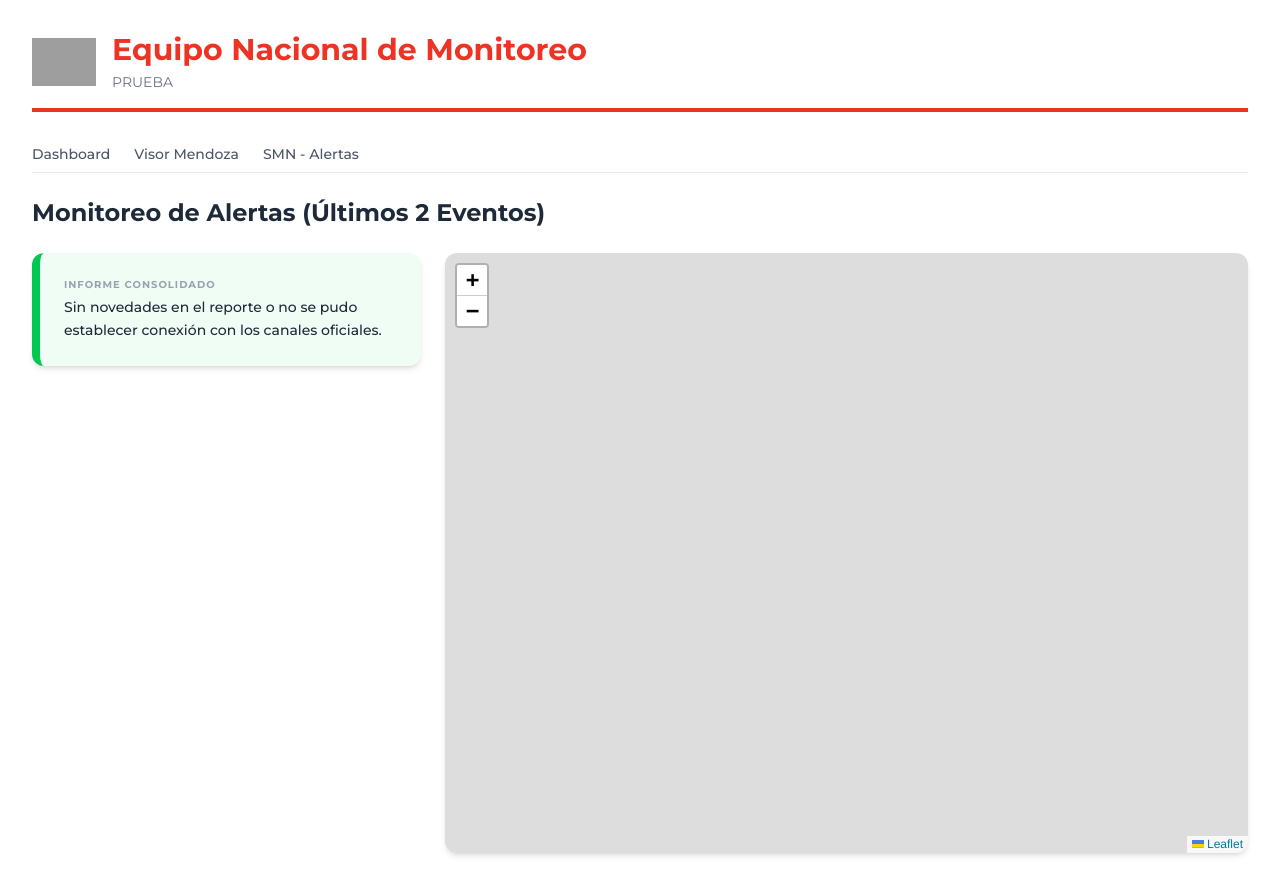
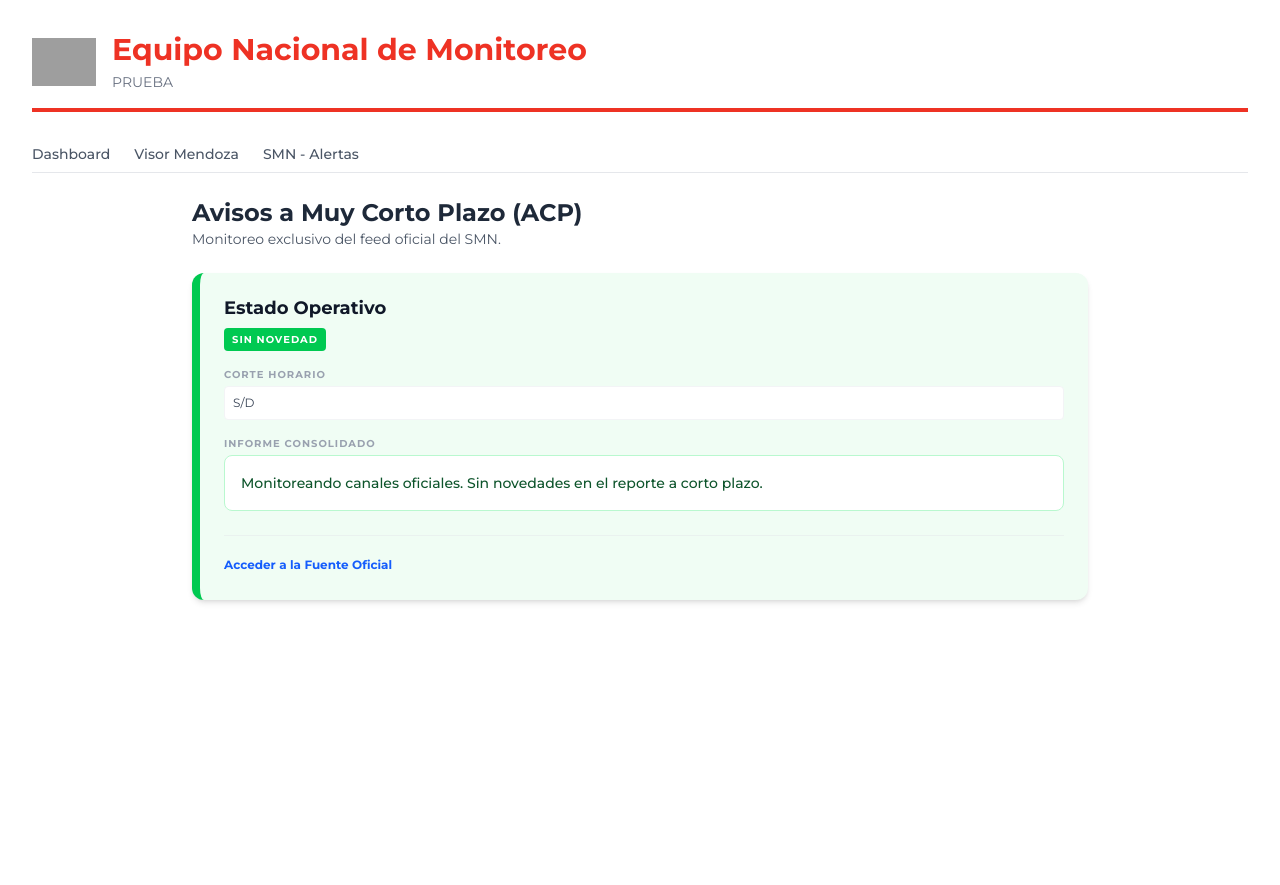
Before and after one commit to Shennko1/cruz-roja-argentina-panel, a Next.js app: page /monitoreo in a window 1280 px wide. After the commit the page ends 800 px from the top, so only its background shows below. Built offline with nearby package versions, Linux system fonts and the light colour scheme; no server answers; grey boxes are pictures that could not be loaded.

Commit message:
Update page.js

```diff
--- a/app/monitoreo/page.js
+++ b/app/monitoreo/page.js
@@ -2,138 +2,87 @@ import React from 'react';
 
 export const dynamic = 'force-dynamic';
 
-async function getSmnData() {
+async function getSmnAcpData() {
   let isAlertActive = false;
-  let description = "Sin novedades en el reporte o no se pudo establecer conexión con los canales oficiales.";
+  let description = "Monitoreando canales oficiales. Sin novedades en el reporte a corto plazo.";
   let date = "S/D";
-  let polygons = [];
+  let link = "https://www.smn.gob.ar/alertas";
 
   const headers = {
     'User-Agent': 'Mozilla/5.0 (Windows NT 10.0; Win64; x64) AppleWebKit/537.36 (KHTML, like Gecko) Chrome/120.0.0.0 Safari/537.36'
   };
 
   try {
-    const indexRes = await fetch('https://ssl.smn.gob.ar/feeds/CAP/rss_alertaCAP_nuevo.xml', {
+    const rssRes = await fetch('https://ssl.smn.gob.ar/feeds/CAP/avisocortoplazo/rss_acpCAP.xml', {
       headers,
       next: { revalidate: 60 }
     });
-    const indexXml = await indexRes.text();
+    const xmlText = await rssRes.text();
 
-    const pubDateMatch = indexXml.match(/<pubDate>(.*?)<\/pubDate>/);
+    const pubDateMatch = xmlText.match(/<pubDate>(.*?)<\/pubDate>/);
     if (pubDateMatch) date = pubDateMatch[1];
 
-    // Capturamos todos los items y nos quedamos solo con los primeros dos
-    const itemMatches = [...indexXml.matchAll(/<item>([\s\S]*?)<\/item>/g)].slice(0, 2);
+    const itemMatch = xmlText.match(/<item>([\s\S]*?)<\/item>/);
+    if (itemMatch) {
+      const descMatch = itemMatch[1].match(/<description>(.*?)<\/description>/);
+      if (descMatch) {
+         description = descMatch[1].replace(/<!\[CDATA\[/g, "").replace(/]]>/g, "").trim();
+      }
 
-    let descNarrativa = "";
+      const linkMatch = itemMatch[1].match(/<link>(.*?)<\/link>/);
+      if (linkMatch) link = linkMatch[1];
+    }
 
-    if (itemMatches.length > 0) {
-       for(let i=0; i < itemMatches.length; i++) {
-         let item = itemMatches[i][1];
-         let titleMatch = item.match(/<title>(.*?)<\/title>/);
-         let descMatch = item.match(/<description>(.*?)<\/description>/);
-         let guidMatch = item.match(/<guid>(.*?)<\/guid>/);
-         let itemDateMatch = item.match(/<pubDate>(.*?)<\/pubDate>/);
+    isAlertActive = !description.includes('No se han emitido Avisos');
+  } catch (e) {
+    console.error("Fallo al leer el RSS de corto plazo:", e);
+  }
 
-         if(titleMatch && guidMatch) {
-            let titulo = titleMatch[1].replace("<![CDATA[", "").replace("]]>", "").trim();
-            let desc = descMatch ? descMatch[1].replace("<![CDATA[", "").replace("]]>", "").trim() : "";
-            let fecha = itemDateMatch ? itemDateMatch[1] : "Fecha no especificada";
-            let url = guidMatch[1].trim();
-
-            // Construcción del texto narrativo con distinción de fecha
-            descNarrativa += "Con fecha " + fecha + " se registra " + titulo + ". " + desc + " ";
-
-            let color = '#ffc107';
-            let t = titulo.toLowerCase();
-            if (t.includes('naranja')) color = '#ff9800';
-            else if (t.includes('roja')) color = '#f44336';
-
-            // Procesamiento de polígonos solo para este item
-            try {
-              let fileUrl = url.startsWith('//') ? 'https:' + url : url;
-              const capRes = await fetch(fileUrl, { headers });
-              const capText = await capRes.text();
-              const polyMatches = [...capText.matchAll(/<polygon>(.*?)<\/polygon>/g)];
-
-              for (let p of polyMatches) {
-                 let rawCoords = p[1].trim().split(/\s+/).filter(c => c.includes(','));
-                 let leafletCoords = rawCoords.map(coord => {
-                   let [lat, lon] = coord.split(',');
-                   return [parseFloat(lat), parseFloat(lon)];
-                 });
-                 if (leafletCoords.length > 0) {
-                   polygons.push({
-                     coords: leafletCoords,
-                     title: titulo,
-                     date: fecha,
-                     color: color
-                   });
-                 }
-              }
-            } catch(e) { console.error("Error en CAP:", url); }
-         }
-       }
-       if (descNarrativa.trim() !== "") {
-         description = descNarrativa.trim();
-         isAlertActive = !description.includes('No se han emitido Avisos');
-       }
-    }
-  } catch (e) { console.error("Error en índice:", e); }
-
-  return { isAlertActive, description, date, polygons };
+  return { isAlertActive, description, date, link };
 }
 
 export default async function MonitoreoSMNPage() {
-  const data = await getSmnData();
+  const data = await getSmnAcpData();
 
-  const mapHtml = `
-    <!DOCTYPE html>
-    <html>
-    <head>
-      <link rel="stylesheet" href="https://cdnjs.cloudflare.com/ajax/libs/leaflet/1.9.4/leaflet.css" />
-      <script src="https://cdnjs.cloudflare.com/ajax/libs/leaflet/1.9.4/leaflet.js"></script>
-      <style>body { margin: 0; padding: 0; } #map { width: 100%; height: 100vh; }</style>
-    </head>
-    <body>
-      <div id="map"></div>
-      <script>
-        document.addEventListener("DOMContentLoaded", function() {
-          var map = L.map('map').setView([-38.4161, -63.6167], 4);
-          L.tileLayer('https://{s}.basemaps.cartocdn.com/light_all/{z}/{x}/{y}{r}.png').addTo(map);
-          var polys = ${JSON.stringify(data.polygons)};
-          if (polys.length > 0) {
-            var bounds = [];
-            polys.forEach(function(p) {
-              var poly = L.polygon(p.coords, {color: p.color, weight: 2, fillColor: p.color, fillOpacity: 0.5}).addTo(map);
-              poly.bindTooltip("<b>" + p.title + "</b>", {sticky: true});
-              poly.bindPopup("<b>" + p.title + "</b><br>Fecha: " + p.date);
-              p.coords.forEach(function(c) { bounds.push(c); });
-            });
-            map.fitBounds(bounds);
-          }
-        });
-      </script>
-    </body>
-    </html>
-  `;
+  const alertClass = data.isAlertActive ? 'bg-red-50 border-[#ee3224]' : 'bg-green-50 border-green-500';
+  const badgeClass = data.isAlertActive ? 'bg-[#ee3224] text-white' : 'bg-green-500 text-white';
+  const textClass = data.isAlertActive ? 'border-[#ee3224] text-red-900' : 'border-green-200 text-green-900';
 
   return (
-    <div className="space-y-6">
-      <h2 className="text-2xl font-bold text-gray-800">Monitoreo de Alertas (Últimos 2 Eventos)</h2>
-      <div className="grid grid-cols-1 xl:grid-cols-3 gap-6">
-        <div className="xl:col-span-1">
-          <div className={`p-6 rounded-xl shadow-md border-l-8 ${data.isAlertActive ? 'bg-red-50 border-red-600' : 'bg-green-50 border-green-500'}`}>
+    <div className="space-y-6 max-w-4xl mx-auto">
+      <div className="flex justify-between items-end">
+        <div>
+          <h2 className="text-2xl font-bold text-gray-800">Avisos a Muy Corto Plazo (ACP)</h2>
+          <p className="text-gray-600 text-sm">Monitoreo exclusivo del feed oficial del SMN.</p>
+        </div>
+      </div>
+
+      <div className={"p-6 rounded-xl shadow-md border-l-8 transition-colors " + alertClass}>
+        <div className="mb-4">
+          <h3 className="text-lg font-bold text-gray-900 leading-tight">Estado Operativo</h3>
+          <span className={"inline-block mt-2 text-[10px] font-bold px-2 py-1 rounded uppercase tracking-widest " + badgeClass}>
+            {data.isAlertActive ? 'ALERTA ACTIVA' : 'SIN NOVEDAD'}
+          </span>
+        </div>
+
+        <div className="space-y-4">
+          <div>
+            <p className="text-[10px] font-bold text-gray-400 uppercase tracking-widest mb-1">Corte Horario</p>
+            <p className="text-gray-700 font-mono text-xs bg-white p-2 rounded border border-gray-100">{data.date}</p>
+          </div>
+
+          <div>
             <p className="text-[10px] font-bold text-gray-400 uppercase tracking-widest mb-1">Informe Consolidado</p>
-            <div className="text-sm font-medium leading-relaxed text-gray-800">
+            <div className={"text-sm font-medium p-4 rounded-lg bg-white border leading-relaxed " + textClass}>
               {data.description}
             </div>
           </div>
         </div>
-        <div className="xl:col-span-2">
-          <div className="bg-white rounded-xl shadow-md overflow-hidden h-[600px]">
-            <iframe srcDoc={mapHtml} className="w-full h-full border-0" />
-          </div>
+
+        <div className="mt-6 pt-4 border-t border-gray-200/50">
+          <a href={data.link} target="_blank" rel="noopener noreferrer" className="text-xs font-bold text-blue-600 hover:underline">
+            Acceder a la Fuente Oficial
+          </a>
         </div>
       </div>
     </div>
```
